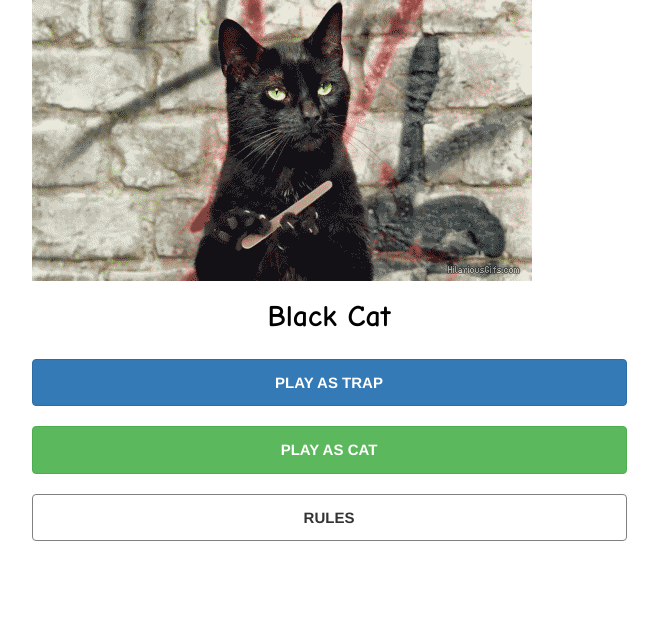
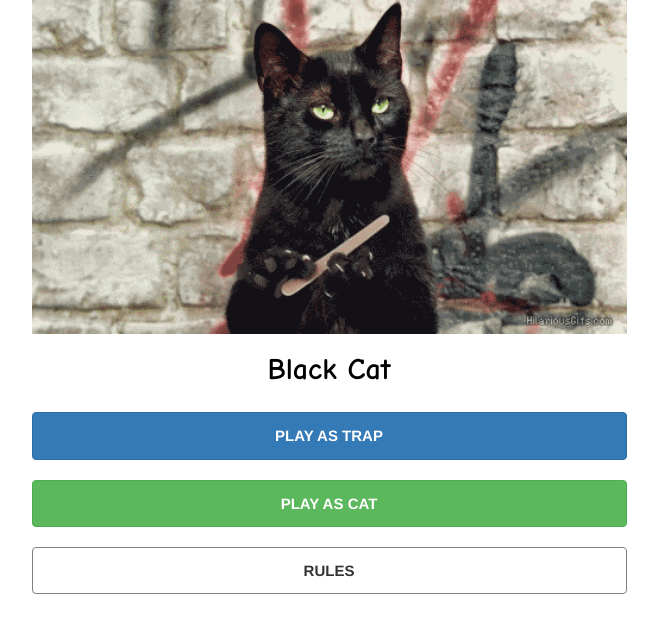
Before and after one commit to AntoineThebaud/ProjetIHM_ChatNoir, a website: page public/index.html in a window 1280 px wide. Shown: the whole page, without its empty margins (311-969 px from the left). Drawn offline with nearby package versions, Linux system fonts and the light colour scheme; no server answers.

Commit message:
correctif css

```diff
--- a/public/css/index.css
+++ b/public/css/index.css
@@ -155,3 +155,9 @@
   font-weight: 900;
   color: black;
 }
+
+.img-big {
+  display: block;
+  margin: 0 auto;
+  width: 100%;
+}
--- a/public/partials/home.htm
+++ b/public/partials/home.htm
@@ -1,7 +1,7 @@
 <div class="container-fluid">
 	<div class="row-fluid">
 		<div class="col-sm-6 col-sm-offset-3">
-			<img class="img-responsive" src="img/blackcatTITLE.gif" alt="[image]">
+			<img class="img-responsive img-big" src="img/blackcatTITLE.gif" alt="[image]">
 			<div class="col-xs-12 menu-elements">
 				<div class="game-title">Black Cat</div>
 			</div>
```
Also changed, not shown: public/partials/end-loose.htm (+1 -1 lines), public/partials/end-win.htm (+1 -1 lines).
